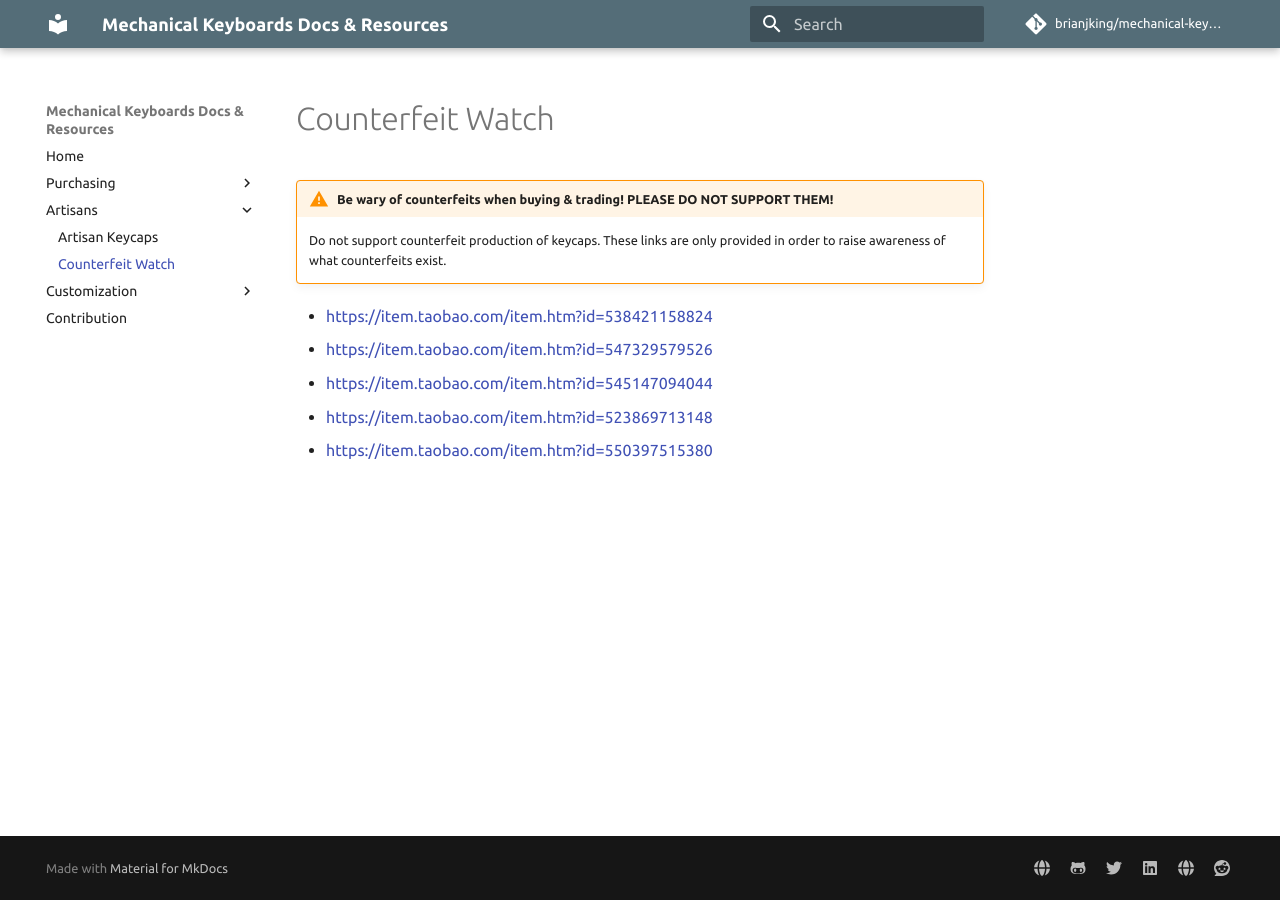
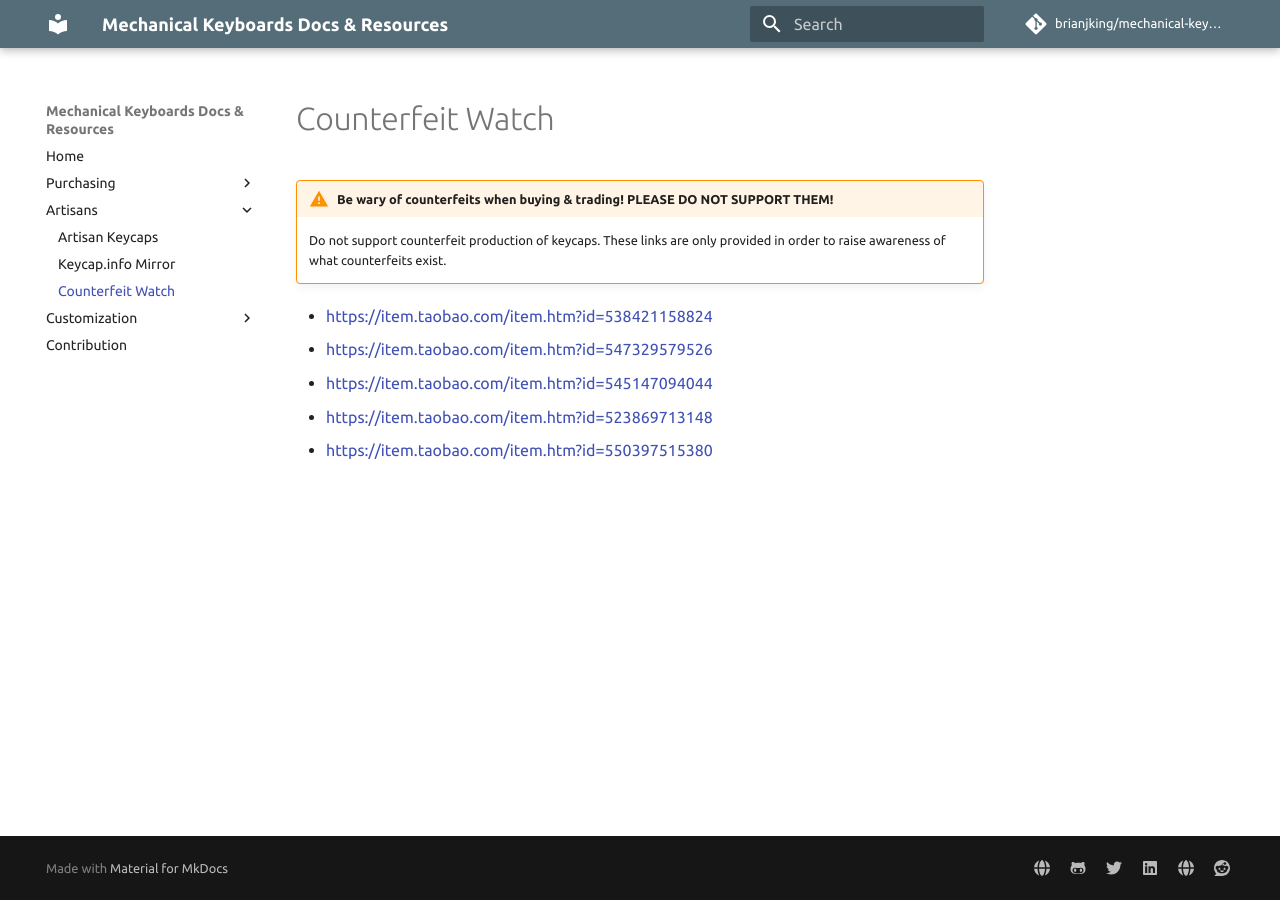
Before and after one commit to brianjking/mechanical-keyboards, an MkDocs documentation site: the page built from docs/artisans/counterfeit-warning.md, in a window 1280 px wide. Built offline with MkDocs 1.6.1 and Material for MkDocs 9.7.7, drawn with Linux system fonts in a browser that asks for light colours; comment, search, counter and statistics services are not loaded; old or Windows-style settings are respelled for this version of MkDocs.

Commit message:
Updates re: #7

```diff
--- a/mkdocs.yml
+++ b/mkdocs.yml
@@ -75,6 +75,7 @@ pages:
     - HHKB Type-S, BT, & JP via Buyee Proxy: buying/hhkb-buyee-proxy.md
   - Artisans:
     - Artisan Keycaps: artisans/artisans.md
+    - Keycap.info Mirror: artisans/keycap-info-mirror.md
     - Counterfeit Watch: artisans/counterfeit-warning.md
   - Customization:
     - Idea23 Dye Sub Cap Printing DIY: customization/idea23-dyesub.md
```
Also changed, not shown: docs/artisans/keycap-info-mirror.md (added).
